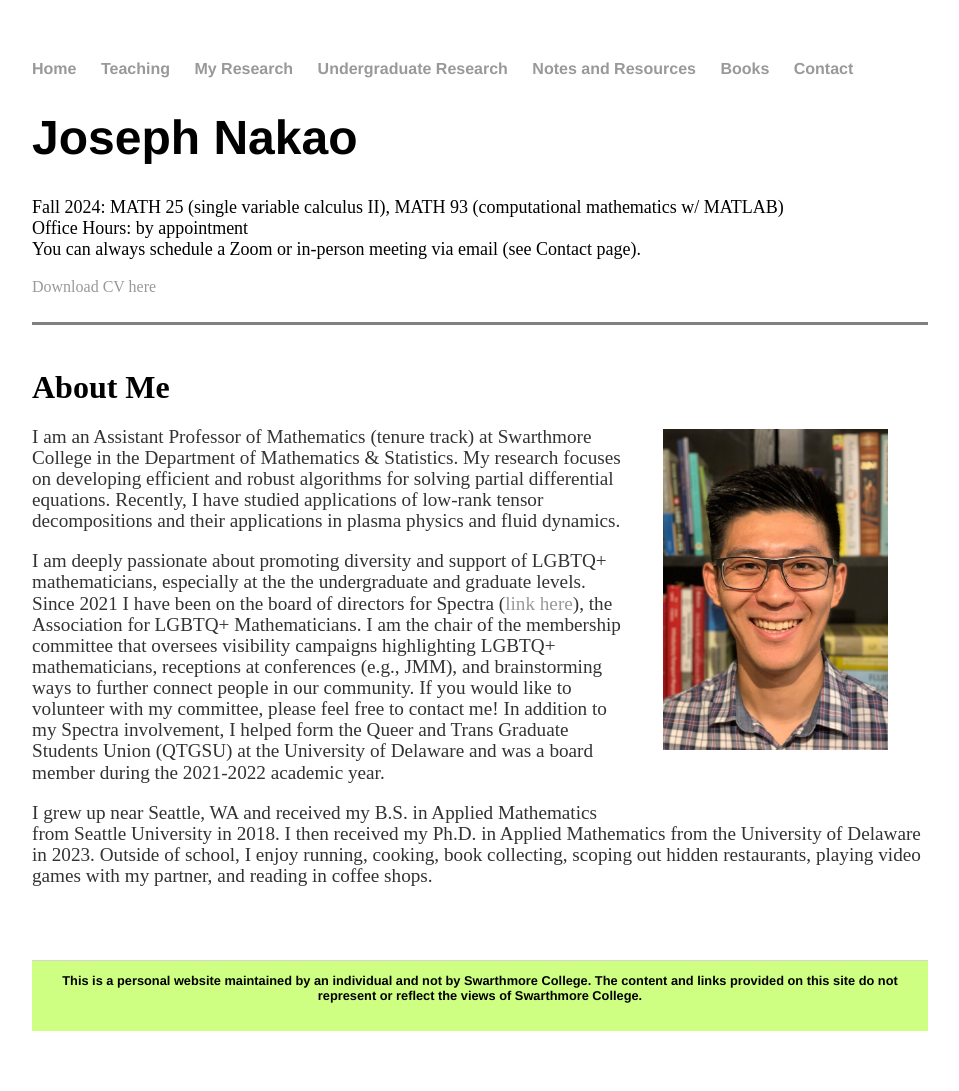
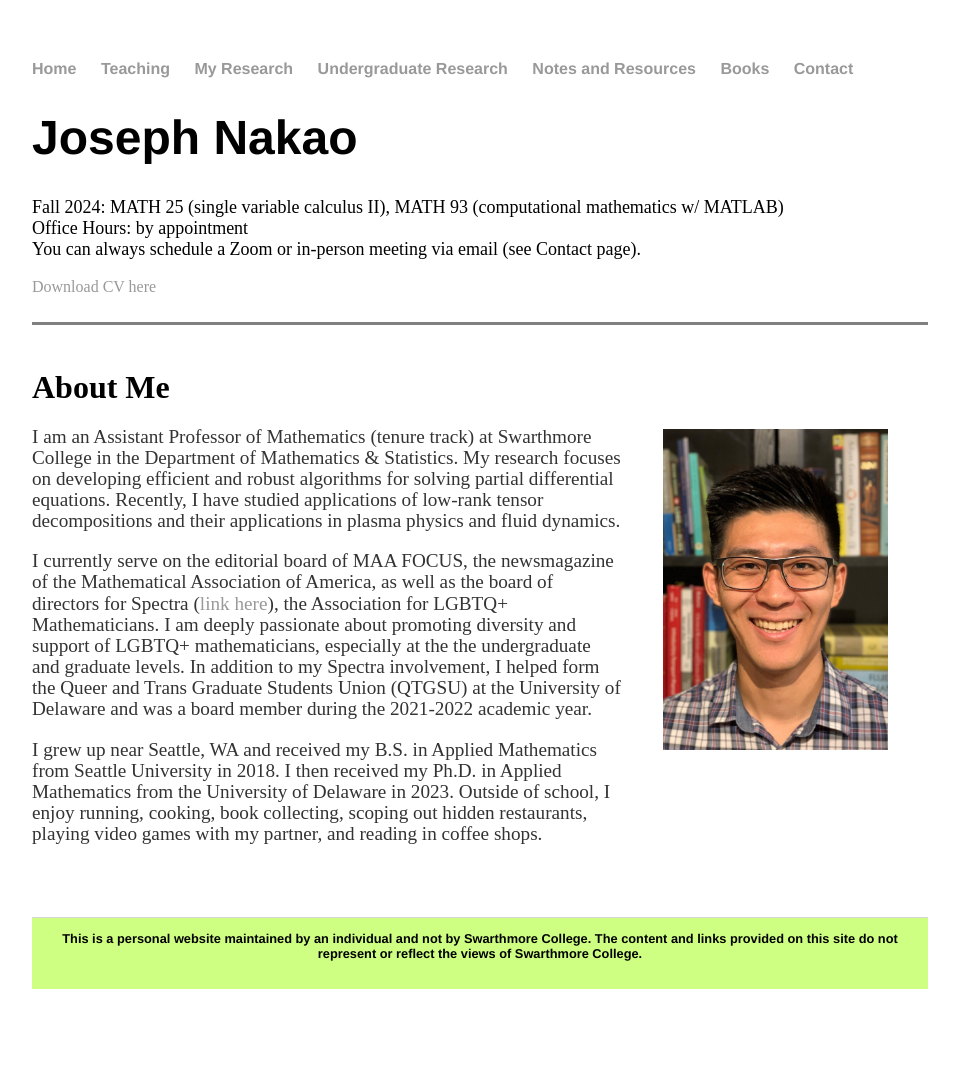
Before and after one commit to jhknakao/jhknakao.github.io, a Jekyll site: the page built from index.html, in a window 1280 px wide. Shown: the whole page, without its empty margins (160-1119 px from the left). Built offline with Jekyll 4.4.1, drawn with Linux system fonts in a browser that asks for light colours; after the commit the page ends 1049 px from its top, so only the background shows below that.

Commit message:
Update index.html

```diff
--- a/index.html
+++ b/index.html
@@ -27,8 +27,10 @@ title: Joseph Nakao's Homepage
 		I am an Assistant Professor of Mathematics (tenure track) at Swarthmore College in the Department of Mathematics & Statistics. My research focuses on developing efficient and robust algorithms for solving partial differential equations. Recently, I have studied applications of low-rank tensor decompositions and their applications in plasma physics and fluid dynamics.
 	</p>
 	<p>
-		I am deeply passionate about promoting diversity and support of LGBTQ+ mathematicians, especially at the the undergraduate and graduate levels. Since 2021 I have been on the board of directors for Spectra (<a href="http://lgbtmath.org">link here</a>), the Association for LGBTQ+ Mathematicians. I am the chair of the membership committee that oversees visibility campaigns highlighting LGBTQ+ mathematicians, receptions at conferences (e.g., JMM), and brainstorming ways to further connect people in our community. If you would like to volunteer with my committee, please feel free to contact me!
+		I currently serve on the editorial board of MAA FOCUS, the newsmagazine of the Mathematical Association of America, as well as the board of directors for Spectra (<a href="http://lgbtmath.org">link here</a>), the Association for LGBTQ+ Mathematicians.
+		I am deeply passionate about promoting diversity and support of LGBTQ+ mathematicians, especially at the the undergraduate and graduate levels.
 		In addition to my Spectra involvement, I helped form the Queer and Trans Graduate Students Union (QTGSU) at the University of Delaware and was a board member during the 2021-2022 academic year.
+
 	</p>
 	<p>
 		I grew up near Seattle, WA and received my B.S. in Applied Mathematics from Seattle University in 2018. I then received my Ph.D. in Applied Mathematics from the University of Delaware in 2023. Outside of school, I enjoy running, cooking, book collecting, scoping out hidden restaurants, playing video games with my partner, and reading in coffee shops.
```
